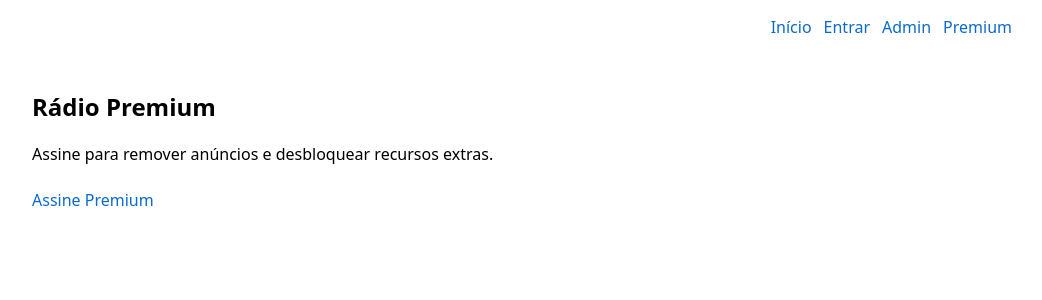
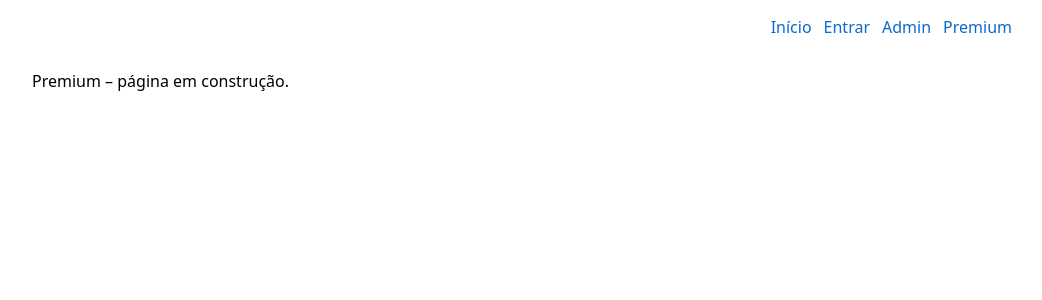
Before and after one commit to iviagempt/r-de-radio, a Next.js app: page /premium in a window 1280 px wide. Shown: the top 300 px of the page, without its empty margins (118-1160 px from the left). Built offline with nearby package versions, Linux system fonts and the light colour scheme.

Commit message:
Update page.tsx

```diff
--- a/src/app/premium/page.tsx
+++ b/src/app/premium/page.tsx
@@ -1,9 +1,5 @@
-export default function PremiumPage() {
-  return (
-    <div className="card">
-      <h2>Rádio Premium</h2>
-      <p>Assine para remover anúncios e desbloquear recursos extras.</p>
-      <a href="#" onClick={(e)=>{e.preventDefault(); alert('Em breve: cole aqui o seu Stripe Checkout Link.');}} style={{ display:'inline-block', marginTop:8 }}>Assine Premium</a>
-    </div>
-  );
+"use client";
+
+export default function Premium() {
+  return <div>Premium – página em construção.</div>;
 }
```
